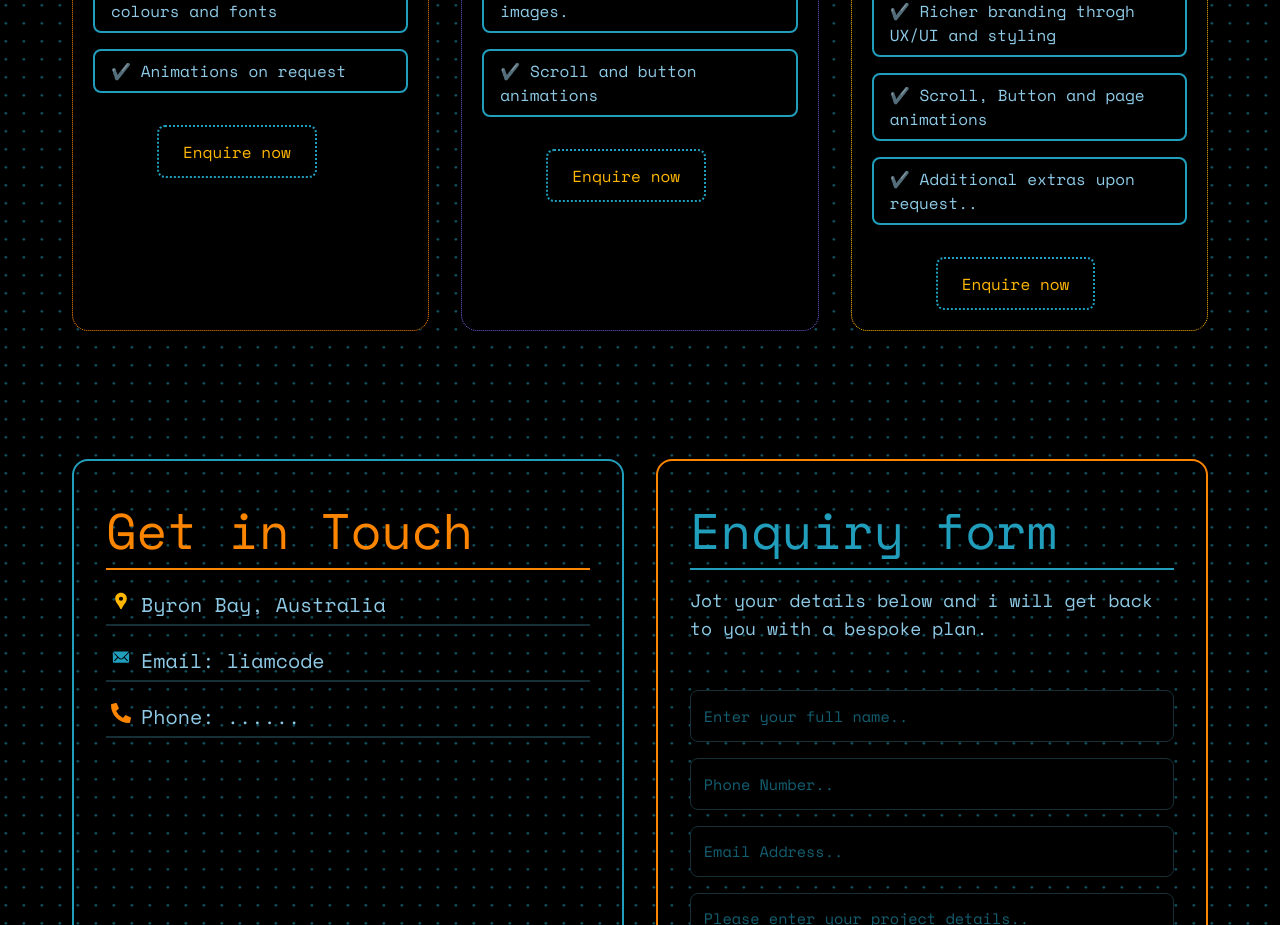
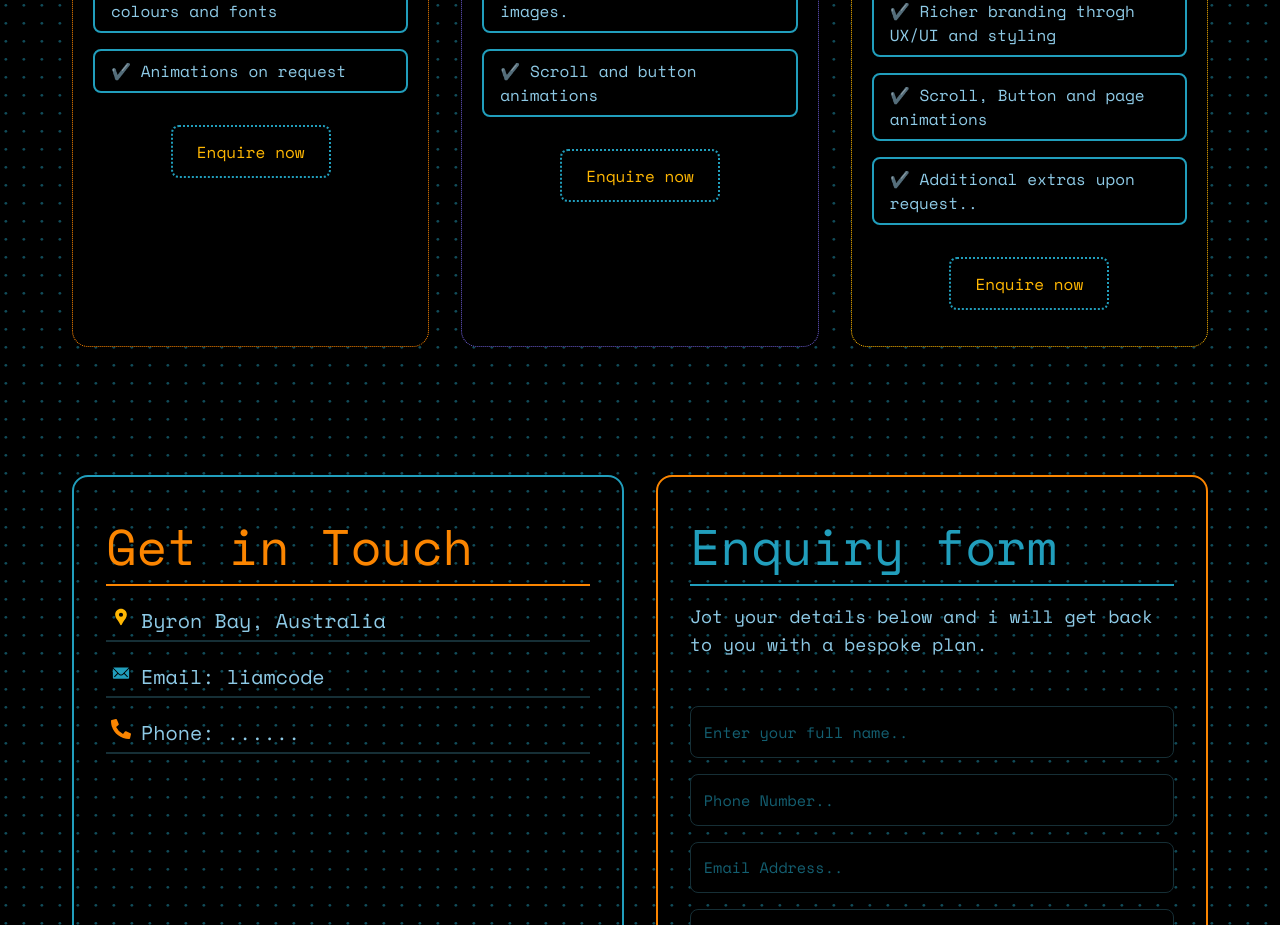
Before and after one commit to LiamHilton/newPortfolio1, a React (Vite) app: page / in a window 1280 px wide. Shown: the part 4100-5025 px from the top of the page. Built offline with nearby package versions, Linux system fonts and the light colour scheme.

Commit message:
button margin services

```diff
--- a/src/components/Services.css
+++ b/src/components/Services.css
@@ -87,14 +87,14 @@
     display: flex;
     justify-content: center;
     align-items: center;
-    margin-left: 4rem;
+    margin:auto;
     color: #FFB703;
     padding: 0.8rem 1.5rem;
     border: 2px dotted #219EBC;
     border-radius: 8px;
     cursor: pointer;
     margin-top: 2rem;
-
+    margin-bottom: 1rem;
     align-self: flex-end;
     transition: background-color 0.3s ease;
   }
```
